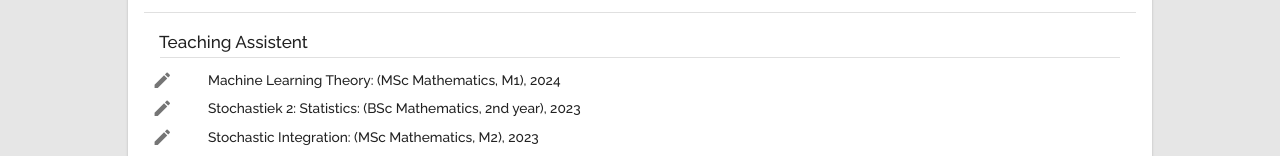
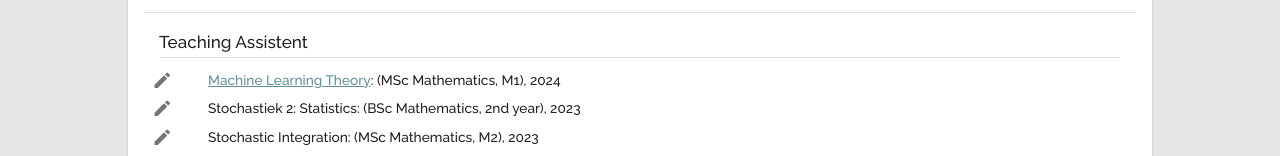
Before and after one commit to HiddeFok/personal-website-react, a React (Create React App) app: page /teaching in a window 1280 px wide. Shown: the part 151-307 px from the top of the page. Built offline with nearby package versions, Linux system fonts and the light colour scheme.

Commit message:
Updated teaching list

```diff
--- a/src/data/teaching.ts
+++ b/src/data/teaching.ts
@@ -9,7 +9,8 @@ export const courseList: Course[] = [
   {
     title: "Machine Learning Theory",
     year: 2024,
-    level: "MSc Mathematics, M1"
+    level: "MSc Mathematics, M1",
+    url: "https://homepages.cwi.nl/~wmkoolen/MLT_2024/"
   },
   {
     title: "Stochastiek 2: Statistics",
```
